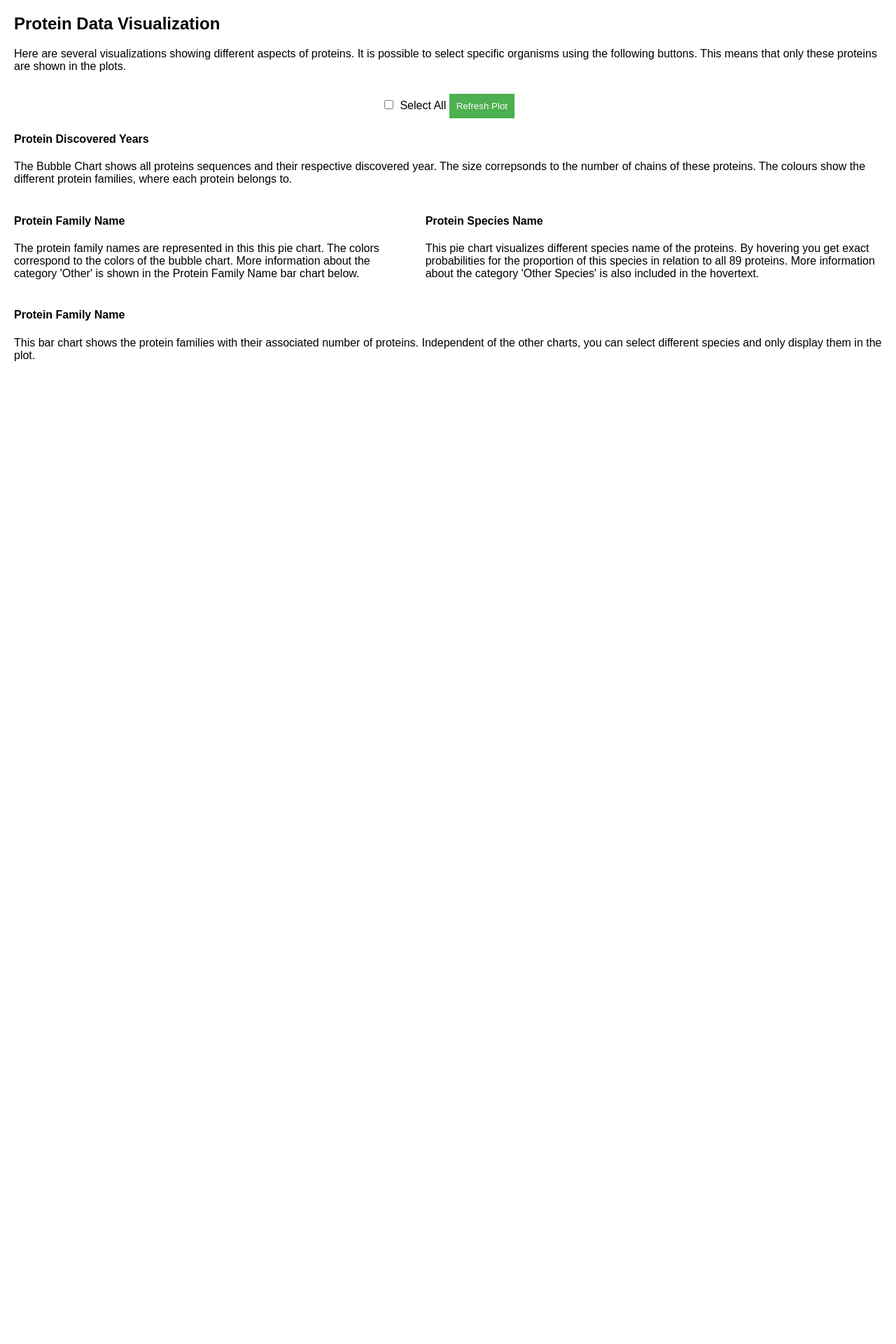
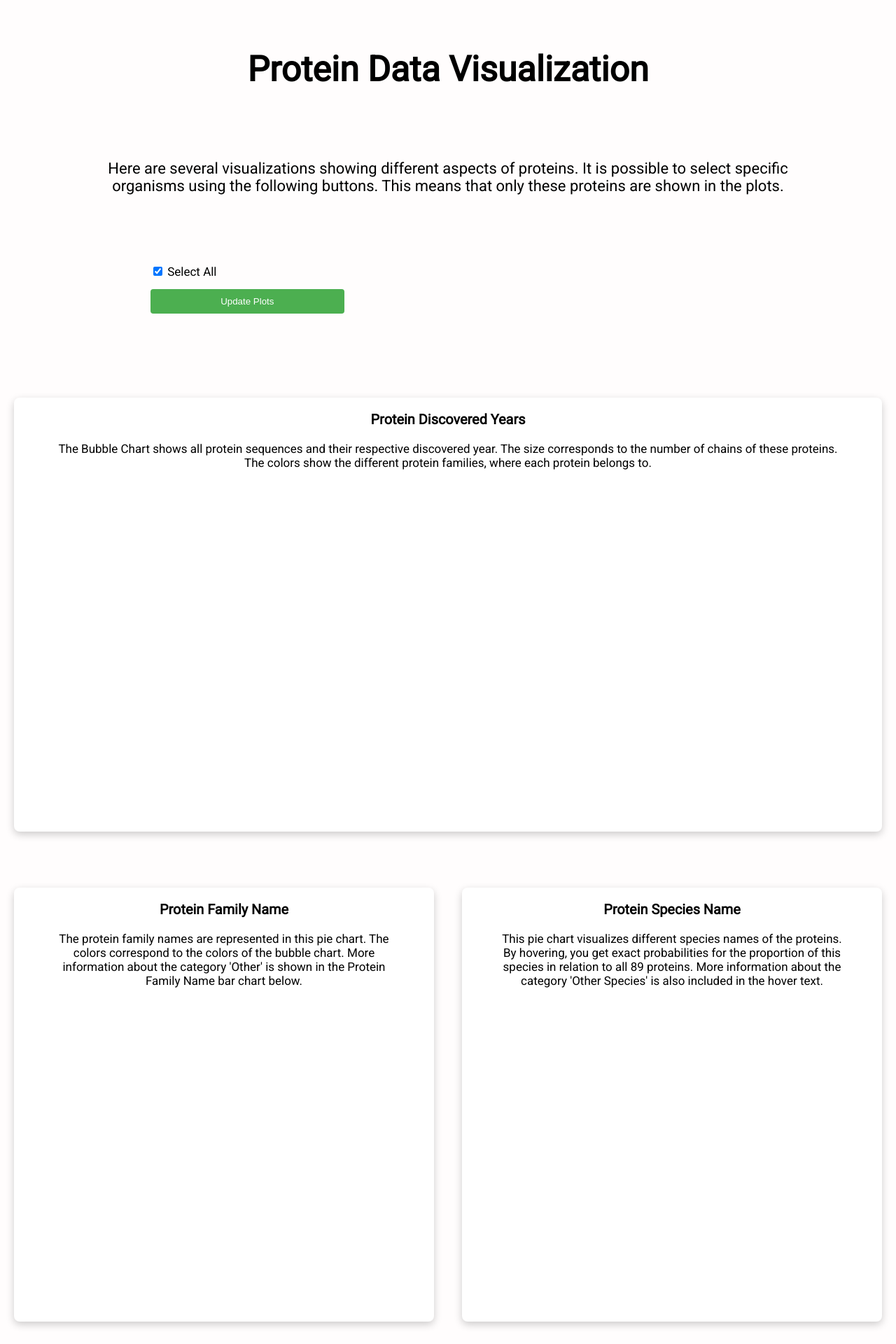
Before and after one commit to vino-nyschey/Data-Visualization-MSA, a Python web app: template templates/index.html in a window 1280 px wide. Shown: the top 1920 px of the page at 70% size. Before the commit the page ends 516 px from the top, so only its background shows below. Run offline with Jinja, Linux system fonts and the light colour scheme; the template is opened without the code that fills it, so the values that code supplies are empty; some libraries are stand-ins or nearby versions.

Commit message:
styled website | Issue #52

```diff
--- a/Organism_Chart/organism.py
+++ b/Organism_Chart/organism.py
@@ -10,7 +10,7 @@ def speciesIntoOrganism(selected_species):
         if sp.lower() == "bacillus sp.":
             highlighted_species.append("Bacillus subtilis")
         elif sp.lower() == "other sp.":
-            highlighted_species.append("Other Organisms")
+            highlighted_species.append("Other Species")
             highlighted_species.append("Bos taurus")
             highlighted_species.append("Rattus norvegicus")
             highlighted_species.append("Saccharomyces cerevisiae")
@@ -22,7 +22,7 @@ def speciesIntoOrganism(selected_species):
             highlighted_species.append(sp)
     return highlighted_species
 
-def create_pie_chart(selected_species=None, highlight=0.2):
+def create_pie_chart(selected_species, highlight=0.2):
     # data for the pie chart
     root_folder = Path(__file__).parents[1]
     my_path = root_folder / "Database/fetched_data.csv"
@@ -51,7 +51,7 @@ def create_pie_chart(selected_species=None, highlight=0.2):
     count_chart.append(total_other)
 
     # highlight selected species
-    if selected_species is not None:
+    if selected_species:
         highlighted_species = speciesIntoOrganism(selected_species)
         pull_values = [highlight if any(sp.lower() in element.lower() for sp in highlighted_species) else 0 for element in labels_chart]
         if all(e == 0.2 for e in pull_values):
--- a/Proteinname_Chart/proteinname.py
+++ b/Proteinname_Chart/proteinname.py
@@ -118,7 +118,7 @@ def labelChart(general_name, human_proteins, coli_proteins, rest_proteins, count
 
     return count_chart, labels_chart, count_chart_human, labels_chart_human, count_chart_coli, labels_chart_coli, hovertext, hovertext_coli, hovertext_human
 
-def create_bar_chart(selected_species=None):
+def create_bar_chart(selected_species):
     general_name, count_others, organisms = categorization(selected_species)
     human_proteins, coli_proteins, rest_proteins = divideByOrganism(general_name, organisms)
     count_chart, labels_chart, count_chart_human, labels_chart_human, count_chart_coli, labels_chart_coli, hovertext, hovertext_coli, hovertext_human = labelChart(general_name, human_proteins, coli_proteins, rest_proteins, count_others)
--- a/static/css/style_species.css
+++ b/static/css/style_species.css
@@ -1,41 +1,100 @@
 body {
-    font-family: Arial, sans-serif;
-    margin: 20px;
+    margin: 0;
+    font-family: 'Roboto', Arial, sans-serif;
+    font-size: 17px;
+    background-color: #fffdfd;
 }
 
-form {
-    margin-top: 20px;
-    margin-bottom: 20px;
+h1 {
+    text-align: center;
+    font-size: 50px;
+    margin: 70px 0; /* Adjusted margin */
 }
 
-input[type="checkbox"] {
-    margin-right: 5px;
+p {
+    text-align: center;
+    margin: 20px 0; /* Adjusted margin */
+}
+
+/* Styling for the species selection form */
+form {
+    align-self: center;
+    text-align: left;
+    margin: 90px auto;
+    max-width: 850px;
+    display: grid;
+    grid-template-columns: repeat(3, 1fr); /* 3 columns with equal width */
+    grid-template-rows: repeat(4, auto); /* 4 rows with automatic height */
+    grid-gap: 5px 10px; /* Adjust the gap between grid items */
+    justify-content: space-evenly; /* Zentriert die Elemente horizontal */
+    align-items: center; /* Zentriert die Elemente vertikal */
+}
+
+label {
+    display: block;
+    margin-bottom: 10px;
+}
+
+#select-all-label {
+    order: 1;
+    grid-column: span 3; /* Make the "Select All" label span all 3 columns */
 }
 
 button {
+    order: 2;
     background-color: #4CAF50;
     color: white;
-    padding: 10px;
+    padding: 10px 20px;
     border: none;
+    border-radius: 4px;
     cursor: pointer;
-    margin-top: 10px;
+    float: right; /* Float the button to the right */
 }
 
 button:hover {
     background-color: #45a049;
 }
 
-#bubble-chart,
-#bar-chart {
-    margin-top: 20px;
+/* Chart styling */
+.chart-container {
+    box-sizing: border-box;
+    width: 50%;
+    padding: 20px;
+    float: left;
+    overflow: hidden;
+    height: 700px;
 }
 
-.pie-charts-container {
-    display: flex; /* Use flexbox for layout */
-    justify-content: space-between; /* Distribute space evenly between pie charts */
-    margin-top: 20px; /* Add some top margin for spacing */
+.full-width-chart-container {
+    box-sizing: border-box;
+    width: 100%;
+    padding: 20px;
+    overflow: hidden;
+    margin-bottom: 20px;
 }
 
-.pie-chart {
-    width: 48%; /* Set the width of each pie chart container */
+.chart-card {
+    background-color: #ffffff;
+    box-shadow: 0 4px 12px rgba(0, 0, 0, 0.2);
+    border-radius: 8px;
+    overflow: hidden;
+    padding: 0 5px;
+    margin-bottom: 20px; /* Added margin to the bottom */
+    height: 620px;
 }
+
+.chart-title {
+    text-align: center;
+    margin-bottom: 10px;
+}
+
+.chart-text {
+    text-align: left;
+    margin: 0 45px 20px 45px;
+}
+
+.non-chart-text  {
+    font-size: 22px;
+    text-align: left;
+    margin: 100px 100px 100px 100px;
+}
--- a/templates/index.html
+++ b/templates/index.html
@@ -5,123 +5,120 @@
     <meta name="viewport" content="width=device-width, initial-scale=1.0">
     <link rel="stylesheet" href="{{ url_for('static', filename='css/style_species.css') }}">
     <link rel="icon" type="image/x-icon" href="{{ url_for('static', filename='protein.ico') }}">
+    <link rel="stylesheet" href="https://fonts.googleapis.com/css2?family=Roboto:wght@400&family=Lato:wght@400&family=Open+Sans:wght@400&family=Montserrat:wght@400&display=swap">
     <title>Protein Data Visualization</title>
     <script src="https://cdn.plot.ly/plotly-latest.min.js"></script>
-    <script>
-        function selectAll() {
-            var checkboxes = document.querySelectorAll('input[name="species"]');
-            var selectAllCheckbox = document.getElementById('select-all');
-
-            checkboxes.forEach(function(checkbox) {
-                checkbox.checked = selectAllCheckbox.checked;
-            });
-        }
-    </script>
 </head>
 <body>
-
-<h2>Protein Data Visualization</h2>
+    <h1>Protein Data Visualization</h1>
+    <div class="non-chart-text">
         <p>
             Here are several visualizations showing different aspects of proteins. It is possible to select specific organisms using the following buttons.
             This means that only these proteins are shown in the plots.
         </p>
+    </div>
 
     <!-- Form for species selection -->
-<form method="post" action="/species" style="text-align: center;">
-    <label><input type="checkbox" id="select-all" onclick="selectAll()"> Select All</label>
+    <form method="post" action="/species">
         {% for species in species %}
-        <input type="checkbox" name="species" value="{{ species }}" id="{{ species }}" {% if species in request.form.getlist('species') %}checked{% endif %} >
-        <label for="{{ species }}" class="capitalize">{{ species | capitalize }}</label>
+            <label><input type="checkbox" name="species" value="{{ species }}" {% if not request.form.getlist('species') or species in request.form.getlist('species') %}checked{% endif %}>
+                {{ species | capitalize }}
+            </label>
         {% endfor %}
-    <button type="submit">Refresh Plot</button>
-
-    <script>
-        //capitalize the first letter of each word
-        document.addEventListener('DOMContentLoaded', function () {
-            var buttons = document.querySelectorAll('.capitalize');
-
-            buttons.forEach(function (button) {
-                var words = button.textContent.split(' ');
-                for (var i = 0; i < words.length; i++) {
-                    words[i] = words[i].charAt(0).toUpperCase() + words[i].slice(1).toLowerCase();
-                }
-                labuttonbel.textContent = words.join(' ');
-            });
-        });
-    </script>
+        <label id="select-all-label"><input type="checkbox" id="select-all" {% if not request.form.getlist('species') %}checked{% endif %} onclick="selectAll()"> Select All</label>
+        <button name="update_plots" type="submit">Update Plots</button>
     </form>
 
-<!-- Display selected species -->
-<div id="selected-species">
-    {% if selected_species %}
-        <strong>Selected Species:</strong> {{ selected_species | join(', ') }}
-    {% endif %}
+    <!-- Plotly bubble chart container -->
+    <div class="full-width-chart-container">
+        <div class="chart-card">
+            <div class="chart-title">
+                <h3>Protein Discovered Years</h3>
             </div>
-
-<h4>Protein Discovered Years</h4>
+            <div class="chart-text">
                 <p>
-    The Bubble Chart shows all proteins sequences and their respective discovered year. The size correpsonds to the number of chains of these proteins.
-    The colours show the different protein families, where each protein belongs to.
+                    The Bubble Chart shows all protein sequences and their respective discovered year. The size corresponds to the number of chains of these proteins.</br>
+                    The colors show the different protein families, where each protein belongs to.
                 </p>
-
-<!-- Plotly bubble chart container -->
+            </div>
             <div id="bubble-chart">
                 {{ bubble_chart_html | safe }}
             </div>
+        </div>
+    </div>
 
-<div style="display: flex; justify-content: space-between;">
-    <!-- Left pie chart -->
-    <div style="margin-right: 10px;">
-        <div style="text-align: left;">
-            <h4>Protein Family Name</h4>
+    <!-- Left Chart -->
+    <div class="chart-container">
+        <div class="chart-card">
+            <div class="chart-title">
+                <h3>Protein Family Name</h3>
+            </div>
+            <div class="chart-text">
                 <p>
-                The protein family names are represented in this this pie chart. The colors correspond to the colors of the bubble chart.
+                    The protein family names are represented in this pie chart. The colors correspond to the colors of the bubble chart.
                     More information about the category 'Other' is shown in the Protein Family Name bar chart below.
                 </p>
             </div>
             <div class="pie-charts-container">
-            <!-- first container -->
-            <div id="pie-chart">
+                <div id="left-chart" style="max-width: 100%;">
                     {{ pie_chart_html | safe }}
                 </div>
             </div>
         </div>
+    </div>
 
-    <!-- Right pie chart-->
-    <div style="margin-left: 10px;"></divstyle>
-        <div style="text-align: left;">
-            <h4>Protein Species Name</h4>
+    <!-- Right Chart -->
+    <div class="chart-container">
+        <div class="chart-card">
+            <div class="chart-title">
+                <h3>Protein Species Name</h3>
+            </div>
+            <div class="chart-text">
                 <p>
-                This pie chart visualizes different species name of the proteins.
-                By hovering you get exact probabilities for the proportion of this species in relation to all 89 proteins.
-                More information about the category 'Other Species' is also included in the hovertext.
+                    This pie chart visualizes different species names of the proteins. By hovering, you get exact probabilities for the proportion of this species in relation to all 89 proteins.
+                    More information about the category 'Other Species' is also included in the hover text.
                 </p>
             </div>
             <div class="pie-charts-container">
-            <!-- second container -->
-            <div id="pie_chart"></div>
+                <div id="right-chart" style="max-width: 100%;"></div>
                 <script>
                     var chart_data = {{ chart_data_org | safe }};
-                console.log(chart_data);  // Add this line for debugging
-                Plotly.newPlot('pie_chart', chart_data.data, chart_data.layout);
+                    Plotly.newPlot('right-chart', chart_data.data, chart_data.layout);
                 </script>
             </div>
         </div>
     </div>
 
-<h4>Protein Family Name</h4>
+    <div class="full-width-chart-container">
+        <div class="chart-card">
+            <div class="chart-title">
+                <h3>Protein Family Name</h3>
+            </div>
+            <div class="chart-text">
                 <p>
                     This bar chart shows the protein families with their associated number of proteins.
                     Independent of the other charts, you can select different species and only display them in the plot.
                 </p>
-
-<!-- Plotly bar chart container -->
-<div id="bar_chart"></div>
+            </div>
+            <div id="full-width-chart"></div>
             <script>
                 var chart_data = {{ chart_data_pro | safe }};
-    console.log(chart_data);  // Add this line for debugging
-    Plotly.newPlot('bar_chart', chart_data.data, chart_data.layout);
+                Plotly.newPlot('full-width-chart', chart_data.data, chart_data.layout);
             </script>
+        </div>
+    </div>
 
+    <script>
+        // Function to select or deselect all checkboxes
+        function selectAll() {
+            var checkboxes = document.querySelectorAll('input[name="species"]');
+            var selectAllCheckbox = document.getElementById('select-all-label');
+
+            checkboxes.forEach(function(checkbox) {
+                checkbox.checked = selectAllCheckbox.checked;
+            });
+            selectAllCheckbox.checked = checkboxes.length > 0 && [...checkboxes].every(checkbox => checkbox.checked);
+        }
+    </script>
 </body>
 </html>
```
Also changed, not shown: BubbleChart/species.py (+13 -12 lines), website.py (+10 -9 lines). Lines whose indentation alone changed are shown as unchanged.
